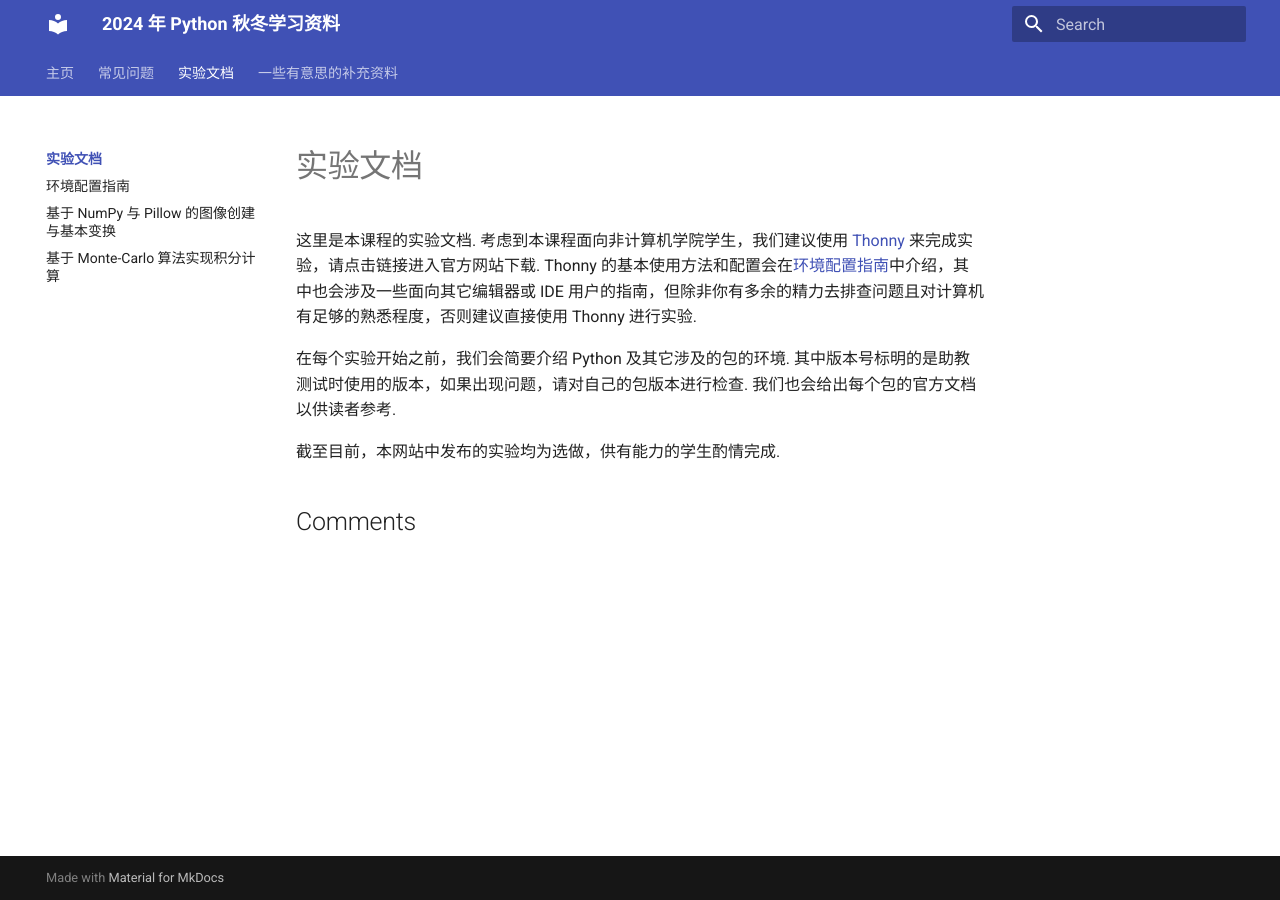
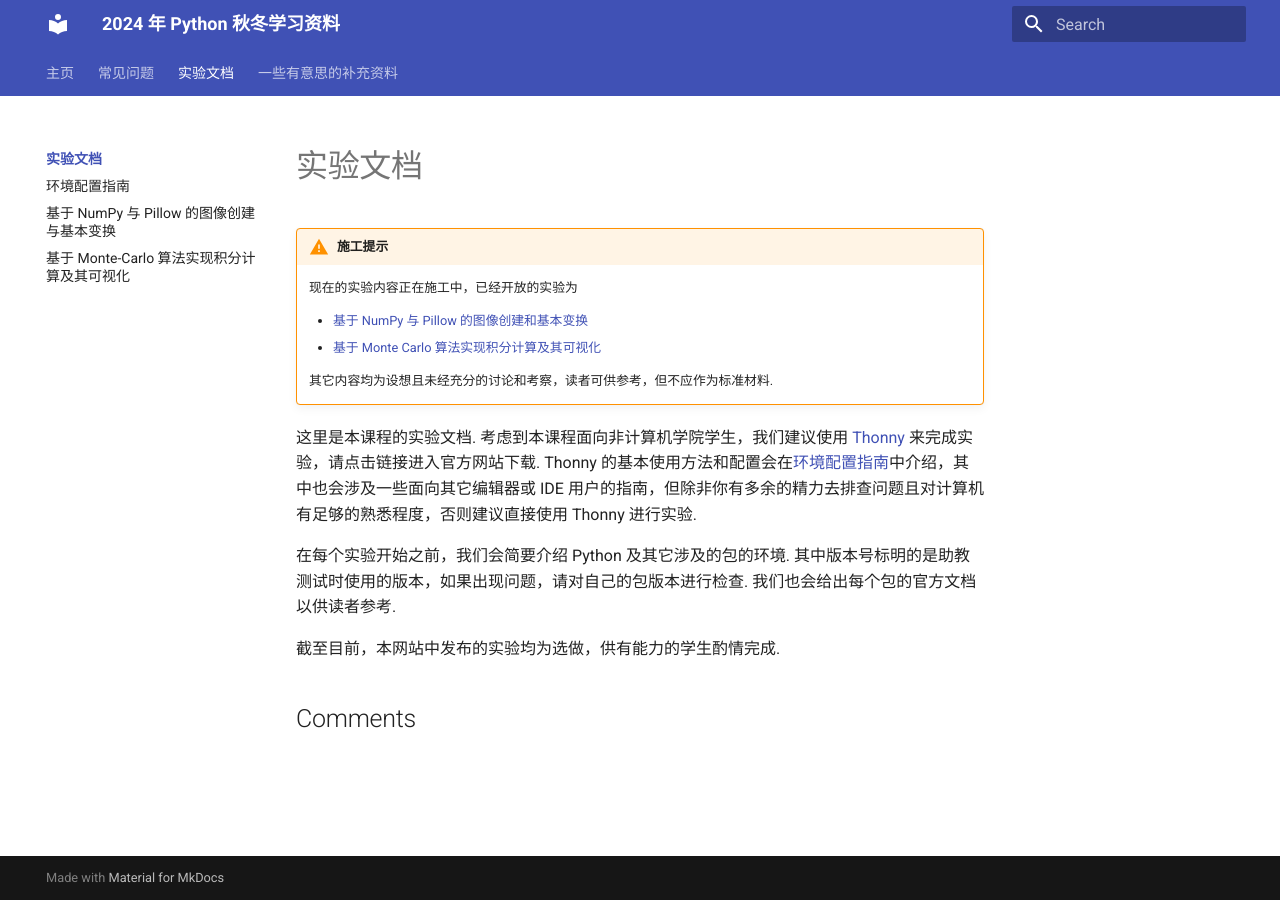
Before and after one commit to FrightenedFoxCN/python2024aw, an MkDocs documentation site: the page built from docs/bonus/index.md, in a window 1280 px wide. Built offline with MkDocs 1.6.1 and Material for MkDocs 9.7.7, drawn with Linux system fonts in a browser that asks for light colours; comment, search, counter and statistics services are not loaded.

Commit message:
docs: 修改实验部分结构，设计可能的增补

```diff
--- a/docs/bonus/index.md
+++ b/docs/bonus/index.md
@@ -1,4 +1,13 @@
 # 实验文档
+
+!!! warning "施工提示"
+
+    现在的实验内容正在施工中，已经开放的实验为
+
+    - [基于 NumPy 与 Pillow 的图像创建和基本变换](./application/01numpy)
+    - [基于 Monte Carlo 算法实现积分计算及其可视化](./application/02monte-carlo)
+
+    其它内容均为设想且未经充分的讨论和考察，读者可供参考，但不应作为标准材料.
 
 这里是本课程的实验文档. 考虑到本课程面向非计算机学院学生，我们建议使用 [Thonny](https://thonny.org/) 来完成实验，请点击链接进入官方网站下载. Thonny 的基本使用方法和配置会在[环境配置指南](00env.md)中介绍，其中也会涉及一些面向其它编辑器或 IDE 用户的指南，但除非你有多余的精力去排查问题且对计算机有足够的熟悉程度，否则建议直接使用 Thonny 进行实验.
 
--- a/mkdocs.yml
+++ b/mkdocs.yml
@@ -36,9 +36,19 @@ nav:
   - 实验文档:
     - bonus/index.md
     - 环境配置指南: bonus/00env.md
-    - 基于 NumPy 与 Pillow 的图像创建与基本变换: bonus/01numpy.md
-    - 基于 Monte-Carlo 算法实现积分计算: bonus/02monte-carlo.md
-    # - Quine!: bonus/02quine.md
+    - 基于 NumPy 与 Pillow 的图像创建与基本变换: bonus/application/01numpy.md
+    - 基于 Monte-Carlo 算法实现积分计算及其可视化: bonus/application/02monte-carlo.md
+    # - 面向应用的实验组:
+    #   - bonus/application/index.md
+    #   - 基于 NumPy 与 Pillow 的图像创建与基本变换: bonus/application/01numpy.md
+    #   - 基于 Monte-Carlo 算法实现积分计算及其可视化: bonus/application/02monte-carlo.md
+    # - 面向计算机基础知识的实验组:
+    #   - bonus/internal/index.md
+    #   - 简单的语句解析和基本输入输出: bonus/internal/01basic-io.md
+    # - 面向应用开发的实验组:
+    #   - bonus/developer/index.md
+    # - 脑力风暴实验组:
+    #   - Quine!: bonus/brainstorming/01quine.md
   - 一些有意思的补充资料:
     - interesting-addendum/index.md
     - 语言参考文档阅读入门: interesting-addendum/lang_ref.md
```
Also changed, not shown: docs/bonus/application/02monte-carlo.md (renamed from docs/bonus/02monte-carlo.md, +1 -5 lines), docs/bonus/application/index.md (added, +14 -0 lines), docs/bonus/brainstorming/index.md (added, +13 -0 lines), docs/bonus/developer/index.md (added, +14 -0 lines), docs/bonus/internal/01basic-io.md (added, +1 -0 lines), docs/bonus/internal/index.md (added, +18 -0 lines), docs/bonus/application/01numpy.md (renamed from docs/bonus/01numpy.md), docs/bonus/brainstorming/01quine.md (renamed from docs/bonus/02quine.md).
